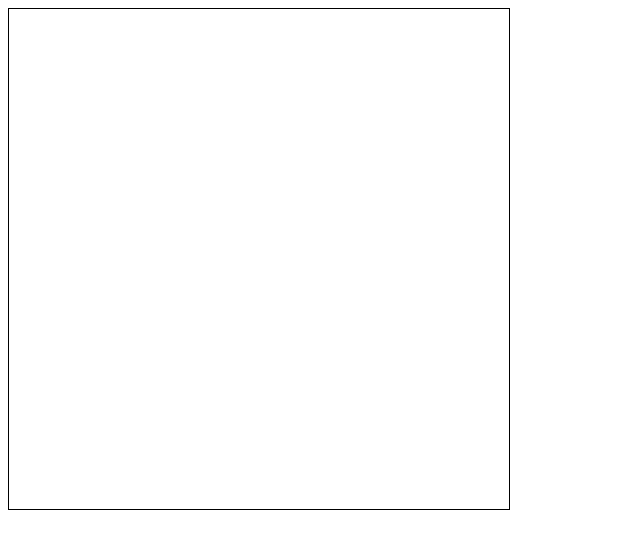
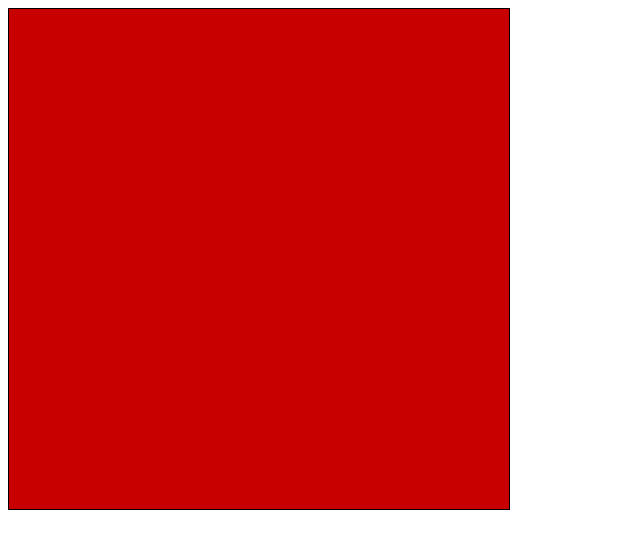
Before and after one commit to szpone/canvas, a plain HTML site: page index.html in a window 1280 px wide. Shown: the whole page, without its empty margins (0-640 px from the left). Drawn offline with Linux system fonts and the light colour scheme.

Commit message:
delete alert function, add red rectangle to canvas

```diff
--- a/canvas.js
+++ b/canvas.js
@@ -1 +1,10 @@
-alert("Elo elo");
+var WIDTH = 500, HEIGHT = 500;
+
+function draw() {
+    var canvas = document.querySelector("#canvas");
+    var ctx = canvas.getContext('2d');
+    ctx.fillStyle = 'rgb(200, 0, 0)';
+    ctx.fillRect(0, 0, WIDTH, HEIGHT);
+}
+
+draw();
--- a/index.html
+++ b/index.html
@@ -6,6 +6,6 @@
     </style>
 </head>
 <body>
-    <canvas width="500" height="500">
+    <canvas id="canvas" width="500" height="500"></canvas>
     <script src="canvas.js" type="text/javascript" charset="utf-8"></script>
 </body>
```
